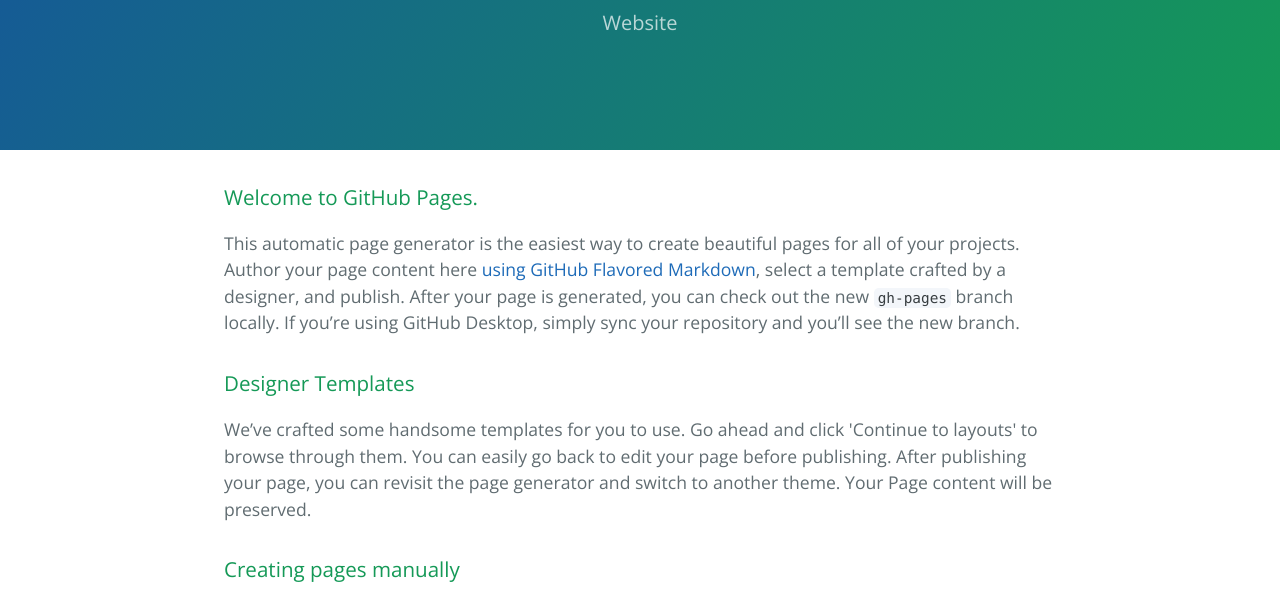
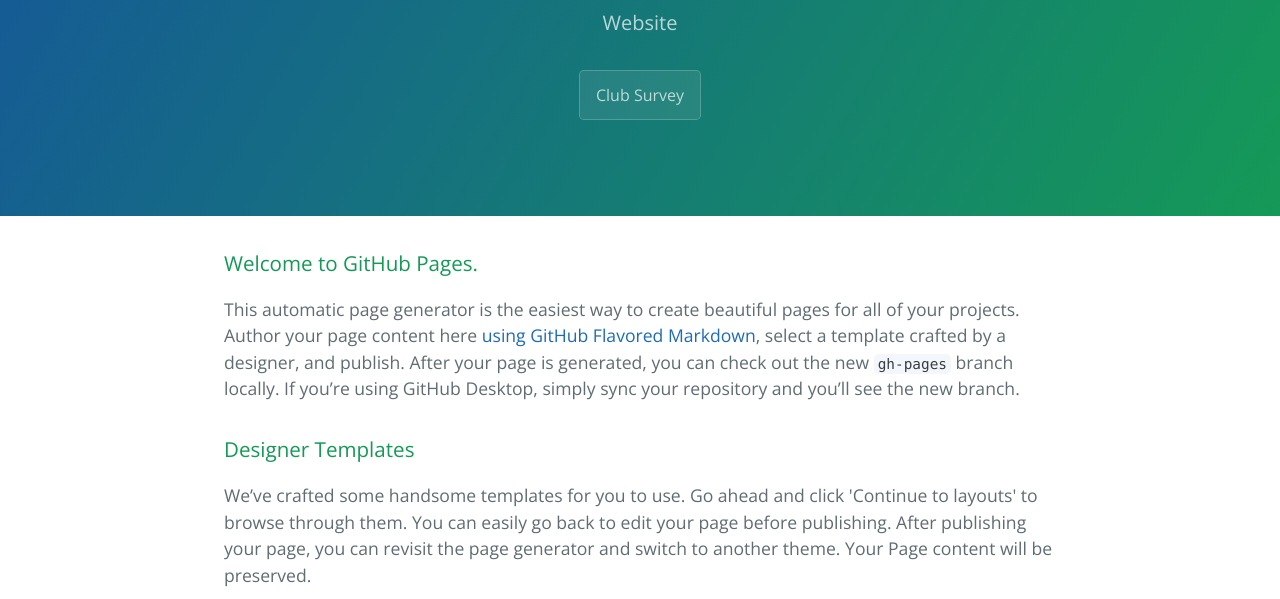
Before and after one commit to SJP-ComputerClub/SJP-ComputerClub.github.io, a plain HTML site: page index.html in a window 1280 px wide. Shown: the part 167-766 px from the top of the page. Drawn offline with nearby package versions, Linux system fonts and the light colour scheme.

Commit message:
added survey

```diff
--- a/index.html
+++ b/index.html
@@ -13,6 +13,7 @@
     <section class="page-header">
       <h1 class="project-name">Sjp-computerclub.GitHub.io</h1>
       <h2 class="project-tagline">Website</h2>
+      <a href="https://docs.google.com/a/stjohnsprep.org/forms/d/1TIGVB72QFWt0kPZ_e8E0rM-zEiqPw_CUEoZ1biF7PeY/viewform" class="btn">Club Survey</a>
     </section>
 
     <section class="main-content">
```
